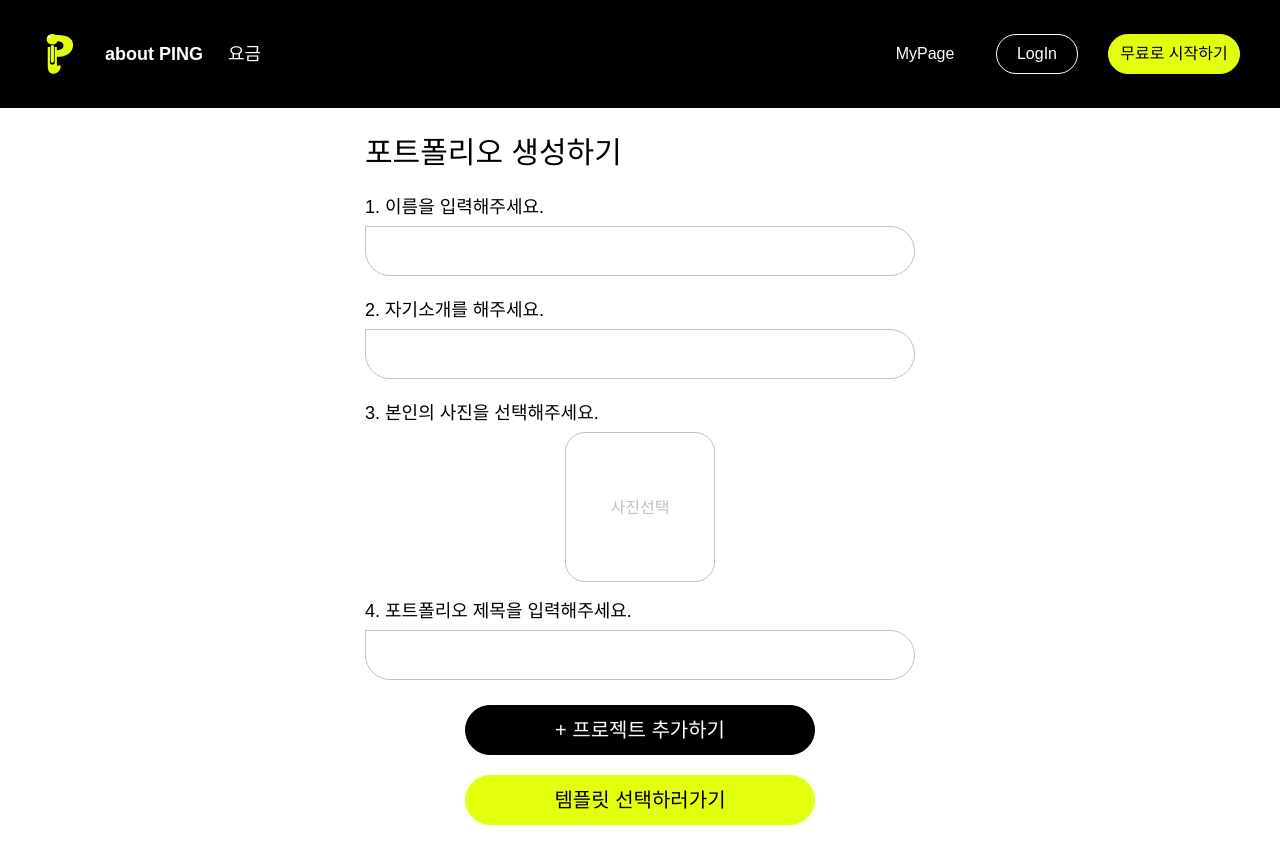
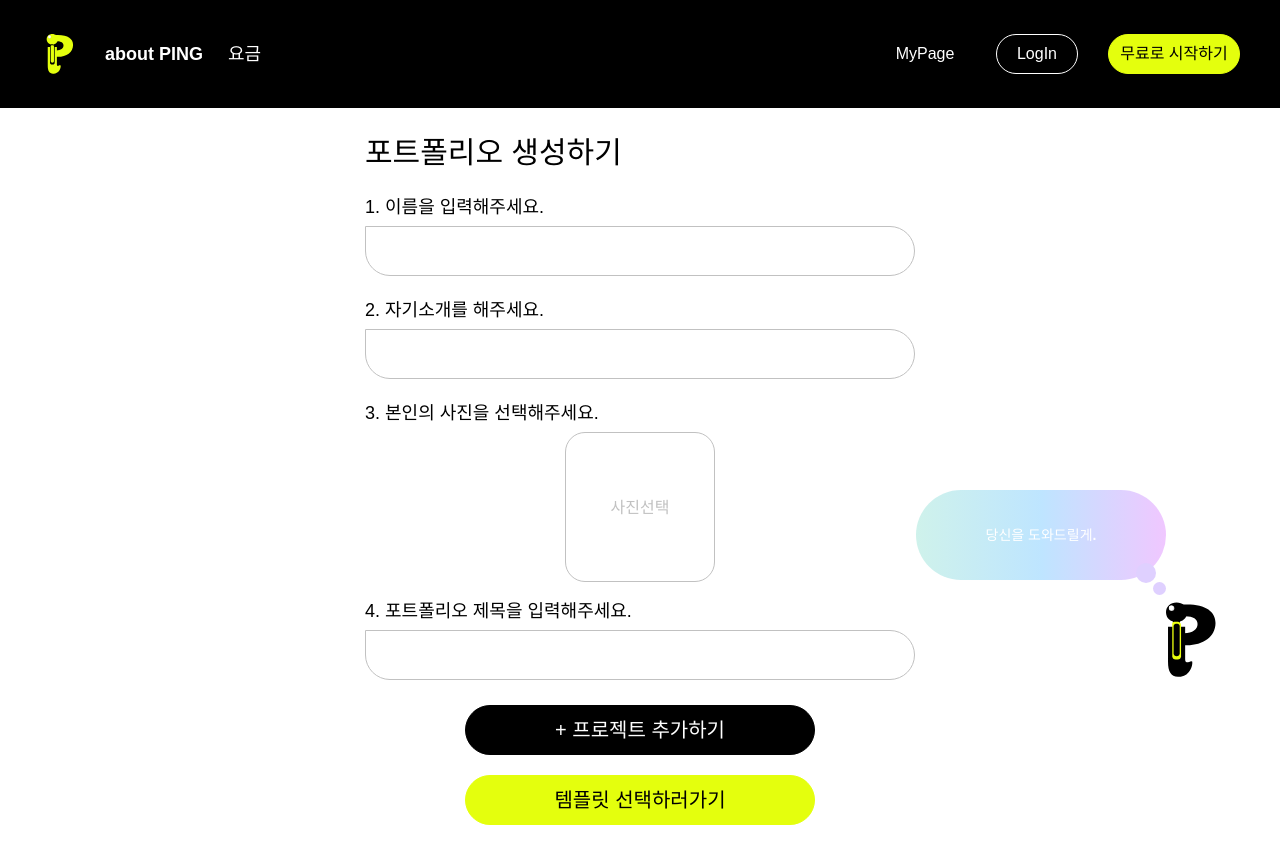
Before and after one commit to PortfolioING/PortfolioING_frontend, a React (Vite) app in the folder ping/: page /survey in a window 1280 px wide. Built offline with nearby package versions, Linux system fonts and the light colour scheme.

Commit message:
설문 가이드 아이콘 및 말풍선 추가

```diff
--- a/ping/src/components/FileUpdate/FileUpdate.jsx
+++ b/ping/src/components/FileUpdate/FileUpdate.jsx
@@ -25,7 +25,7 @@ const Img = ({ previewSrc, onClick, defaultImg }) => {
     </ImgWrapper>
   );
 };
-const FileUpdate = ({ onChange, defaultImg }) => {
+const FileUpdate = ({ onChange, defaultImg, onFocus }) => {
   // console.log(defaultImg);
   const [previewSrc, setPreviewSrc] = useState(defaultImg || "");
   const uniqueId = useId();
@@ -38,7 +38,7 @@ const FileUpdate = ({ onChange, defaultImg }) => {
         setPreviewSrc(e.target.result);
         onChange(file); // 파일 정보를 부모 컴포넌트에 전달
         console.log("선택한 파일:", file); // 파일 정보 출력
-    };
+      };
       reader.readAsDataURL(file);
     } else {
       setPreviewSrc("");
@@ -57,6 +57,7 @@ const FileUpdate = ({ onChange, defaultImg }) => {
         type="file"
         onChange={handleFileChange}
         style={{ display: "none" }}
+        onClick={onFocus}
       />
       <Label htmlFor={uniqueId}>
         {previewSrc ? (
--- a/ping/src/components/Form/FormField.jsx
+++ b/ping/src/components/Form/FormField.jsx
@@ -7,7 +7,7 @@ const FormFieldWrapper = styled.div`
   margin-bottom: 25px;
 `;
 
-const FormField = ({ label, onChange, id, size = "lg", ...props }) => {
+const FormField = ({ label, onChange, onFocus, id, size = "lg", ...props }) => {
   return (
     <FormFieldWrapper>
       <Label htmlFor={id}>{label}</Label>
@@ -18,6 +18,7 @@ const FormField = ({ label, onChange, id, size = "lg", ...props }) => {
         placeholder={props.placeholder}
         size={size}
         type={props.type}
+        onFocus={onFocus}
       />
     </FormFieldWrapper>
   );
--- /dev/null
+++ b/ping/src/components/Guide/Guide.jsx
@@ -0,0 +1,38 @@
+import React from "react";
+
+import Ping from "../../asset/ping";
+import {
+  GuideWrapper,
+  BubbleBody,
+  BubbleWrapper,
+  BubbleTail,
+} from "./Guide.styles";
+
+const SpeechBubble = ({ text }) => {
+  return (
+    <BubbleWrapper>
+      <BubbleBody>
+        <div className="text">{text}</div>
+        <div className="tail-dot" />
+      </BubbleBody>
+      <BubbleTail />
+    </BubbleWrapper>
+  );
+};
+
+const Guide = ({ text }) => {
+  return (
+    <GuideWrapper>
+      <SpeechBubble className="bubble" text={text} />
+      <Ping
+        fillPath1="black"
+        fillPath2="#EAFF0D"
+        className="ping"
+        width={50}
+        height={80}
+      />
+    </GuideWrapper>
+  );
+};
+
+export default Guide;
--- /dev/null
+++ b/ping/src/components/Guide/Guide.styles.jsx
@@ -0,0 +1,70 @@
+import styled from "styled-components";
+export const GuideWrapper = styled.div`
+  position: fixed;
+  bottom: 15%; /* 말풍선과 핑 위치 조정 */
+  right: 5%; /* 화면 오른쪽에서 조정 */
+
+  display: flex;
+  flex-direction: column;
+  align-items: flex-end; /* 오른쪽 정렬 */
+  gap: 10px; /* 말풍선과 핑 간격 */
+
+  > .ping {
+    position: relative;
+    right: 0;
+    bottom: 0;
+  }
+`;
+
+export const BubbleWrapper = styled.div`
+  position: absolute;
+  bottom: 100px;
+  right: 50px;
+  width: 250px;
+  height: 90px;
+`;
+
+export const BubbleBody = styled.div`
+  position: absolute;
+  top: 0;
+  left: 0;
+  width: 100%;
+  height: 100%;
+  line-height: 1.2;
+  background: linear-gradient(90deg, #cff2eb, #bee5ff, #f0c7ff);
+  border-radius: 50px;
+  display: flex;
+  justify-content: center;
+  align-items: center;
+  padding: 10px;
+  box-sizing: border-box;
+
+  .text {
+    color: white;
+    font-size: 14px;
+    font-weight: 550;
+    text-align: center;
+    word-wrap: break-word;
+    word-break: break-word;
+  }
+
+  .tail-dot {
+    position: absolute;
+    bottom: -3px;
+    right: 10px; /* 꼬리의 위치 */
+    background-color: #dfd0ff;
+    width: 20px;
+    height: 20px;
+    border-radius: 50%;
+  }
+`;
+
+export const BubbleTail = styled.div`
+  position: absolute;
+  bottom: -15px;
+  right: 0px; /* 말풍선 꼬리의 위치 조정 */
+  background-color: #dfd0ff; /* 말풍선 꼬리 색상 */
+  width: 13px;
+  height: 13px;
+  border-radius: 50%;
+`;
--- a/ping/src/pages/Survey/CategoryForm.jsx
+++ b/ping/src/pages/Survey/CategoryForm.jsx
@@ -14,7 +14,7 @@ const CATEGORY_OPTIONS = [
   "UX/UI",
 ];
 
-const CategoryForm = ({ onChange }) => {
+const CategoryForm = ({ onChange, onClick }) => {
   const [selectedCategories, setSelectedCategories] = useState([]);
 
   const toggleCategory = (category) => {
@@ -32,7 +32,7 @@ const CategoryForm = ({ onChange }) => {
         <p className="bold">복수 응답</p>
         <p>여러개를 골라주세요!</p>
       </div>
-      <div className="category-wrapper">
+      <div className="category-wrapper" onClick={onClick}>
         {CATEGORY_OPTIONS.map((label) => (
           <Category
             key={label}
--- a/ping/src/pages/Survey/DateForm.jsx
+++ b/ping/src/pages/Survey/DateForm.jsx
@@ -1,10 +1,10 @@
 import { useState } from "react";
 import DatePicker from "react-datepicker";
 import "react-datepicker/dist/react-datepicker.css";
-import { addMonths } from "date-fns";
 import { DateWrapper } from "./ProjectSurvey.styles";
 import "../../styles/DatePicker.css";
-const DateForm = ({ onChange }) => {
+import { addYears } from "date-fns";
+const DateForm = ({ onChange, onFocus }) => {
   const [startDate, setStartDate] = useState(new Date());
   const [endDate, setEndDate] = useState(new Date());
 
@@ -29,10 +29,13 @@ const DateForm = ({ onChange }) => {
         </p>
       </DateWrapper>
       <DatePicker
+        onSelect={onFocus}
+        //onFocus={onFocus}
+        // onClick={onFocus}
         selected={startDate}
         onChange={handleDateChange}
-        minDate={new Date()}
-        maxDate={addMonths(new Date(), 5)}
+        minDate={addYears(new Date(), -3)} // 오늘로부터 3년 전
+        maxDate={new Date()} // 오늘
         startDate={startDate}
         endDate={endDate}
         selectsRange
--- a/ping/src/pages/Survey/PortfolioForm.jsx
+++ b/ping/src/pages/Survey/PortfolioForm.jsx
@@ -4,7 +4,7 @@ import FormField from "../../components/Form/FormField";
 import FileUpdate from "../../components/FileUpdate/FileUpdate";
 import { PortfolioFormWrapper } from "./Survey.styles";
 
-const PortfolioForm = ({ onChange }) => {
+const PortfolioForm = ({ onChange, setGuideText }) => {
   const handleNameChange = (e) => {
     onChange({ name: e.target.value });
   };
@@ -17,7 +17,10 @@ const PortfolioForm = ({ onChange }) => {
   const handlePhotoChange = (file) => {
     onChange({ photo: file });
   };
-
+  const handleInputClick = (text) => {
+    console.log("in");
+    setGuideText(text);
+  };
   return (
     <PortfolioFormWrapper>
       <FormField
@@ -26,6 +29,7 @@ const PortfolioForm = ({ onChange }) => {
         chat="true"
         onChange={handleNameChange}
         size="xl"
+        onFocus={() => handleInputClick("이름을 적어주세요")}
       />
       <FormField
         id="introduction"
@@ -34,6 +38,11 @@ const PortfolioForm = ({ onChange }) => {
         height="200px"
         onChange={handleIntroductionChange}
         size="xl"
+        onFocus={() =>
+          handleInputClick(
+            "가치관은 짧게 작성하고, 지원하려는 곳에 매력적으로 보일 수 있는 성과를 위주로 작성하는 게 좋아요!"
+          )
+        }
       />
 
       <div
@@ -42,7 +51,10 @@ const PortfolioForm = ({ onChange }) => {
         }}
       >
         <FormLabel htmlFor="photo">3. 본인의 사진을 선택해주세요.</FormLabel>
-        <FileUpdate onChange={handlePhotoChange} />
+        <FileUpdate
+          onChange={handlePhotoChange}
+          onFocus={() => handleInputClick("본인이 잘나온 사진을 넣어주세요!")}
+        />
       </div>
 
       <FormField
@@ -50,6 +62,9 @@ const PortfolioForm = ({ onChange }) => {
         label="4. 포트폴리오 제목을 입력해주세요."
         chat="true"
         onChange={handlePortfolioTitleChange}
+        onFocus={() =>
+          handleInputClick("본인의 가치관을 드러내는 한 줄로 적으면 좋아요!")
+        }
         size="xl"
       />
     </PortfolioFormWrapper>
--- a/ping/src/pages/Survey/Survey.jsx
+++ b/ping/src/pages/Survey/Survey.jsx
@@ -11,6 +11,7 @@ import PostProject from "../../apis/postProject";
 import PostSurvey from "../../apis/postSurvey";
 
 import PostPortfolio from "../../apis/postPortfolio";
+import Guide from "../../components/Guide/Guide";
 
 const PortfolioCreation = () => {
   const [formData, setFormData] = useState({
@@ -119,11 +120,17 @@ const PortfolioCreation = () => {
       console.error("Portfolio POST 중 오류 발생:", error);
     }
   };
+  const [guideText, setGuideText] = useState("당신을 도와드릴게.");
 
   return (
+    <>
+      <Guide text={guideText} />
       <Wrapper>
         <PortfolioTitle>포트폴리오 생성하기</PortfolioTitle>
-      <PortfolioForm onChange={handlePortfolioChange} />
+        <PortfolioForm
+          onChange={handlePortfolioChange}
+          setGuideText={setGuideText}
+        />
 
         {formData.projects.map((project) => (
           <ProjectSurvey
@@ -131,7 +138,7 @@ const PortfolioCreation = () => {
             projectNum={project.id}
             projectData={project}
             onChange={(data) => handleProjectChange(project.id, data)}
-          // onChange={handleProjectChange}
+            setGuideText={setGuideText}
           />
         ))}
         <Button
@@ -148,6 +155,7 @@ const PortfolioCreation = () => {
           onClick={handleClick}
         />
       </Wrapper>
+    </>
   );
 };
 
```
Also changed, not shown: ping/src/pages/Survey/ProjectSurvey.jsx (+53 -10 lines). Lines whose indentation alone changed are shown as unchanged.
